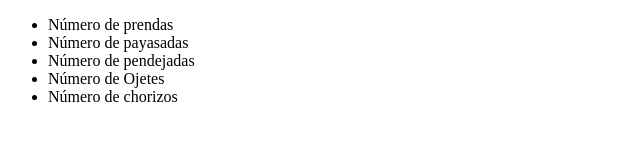
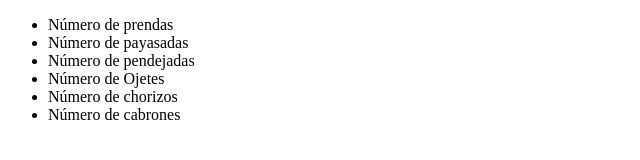
Before and after one commit to Joussef27/Prueba, a plain HTML site: page index.html in a window 1280 px wide. Shown: the whole page, without its empty margins (0-640 px from the left). Drawn offline with Linux system fonts and the light colour scheme.

Commit message:
Agregando datos

```diff
--- a/index.html
+++ b/index.html
@@ -10,6 +10,7 @@
             <li>Número de pendejadas</li>
             <li>Número de Ojetes</li>
             <li>Número de chorizos</li>
+            <li>Número de cabrones</li>
         </ul>
     </body>
 </html>
```
